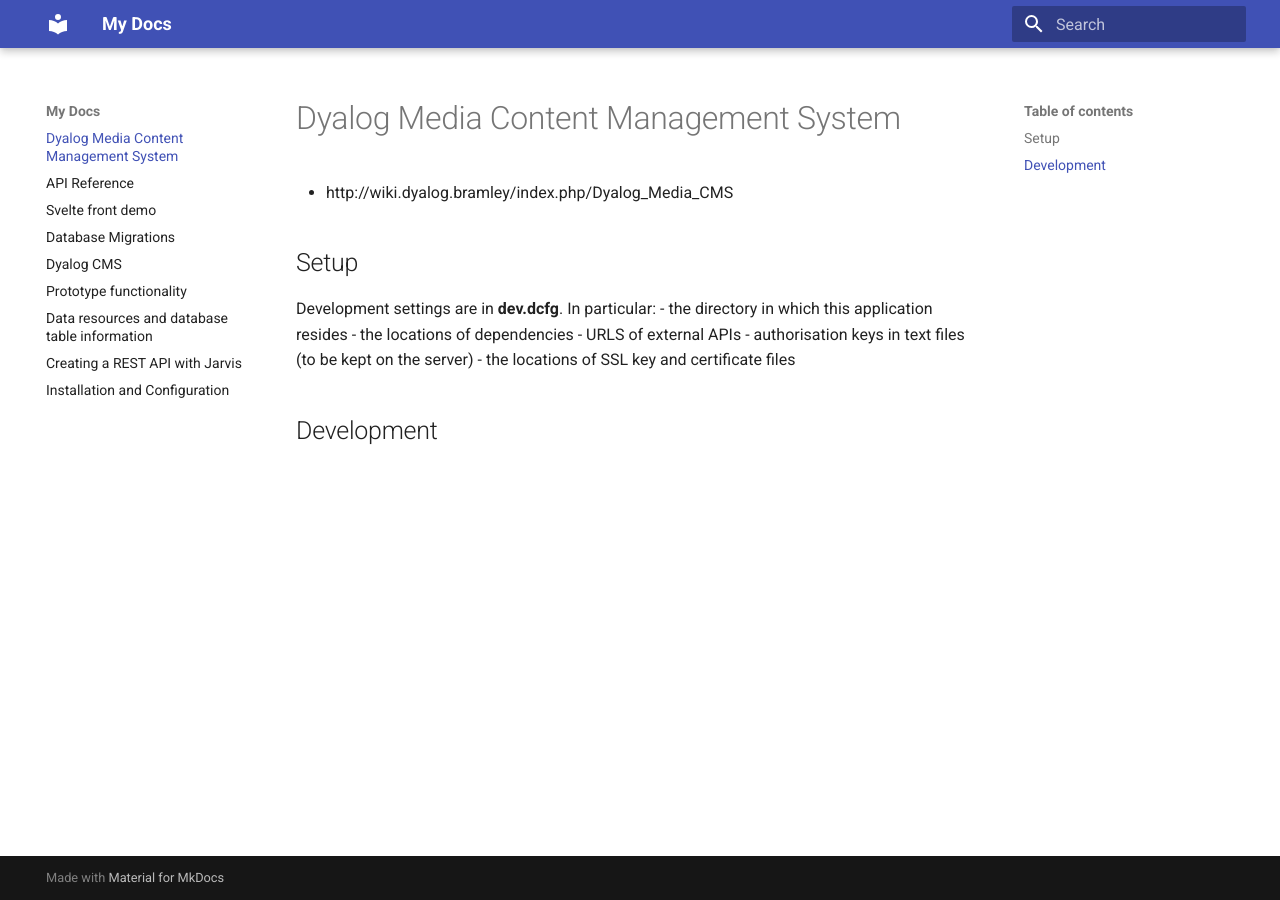
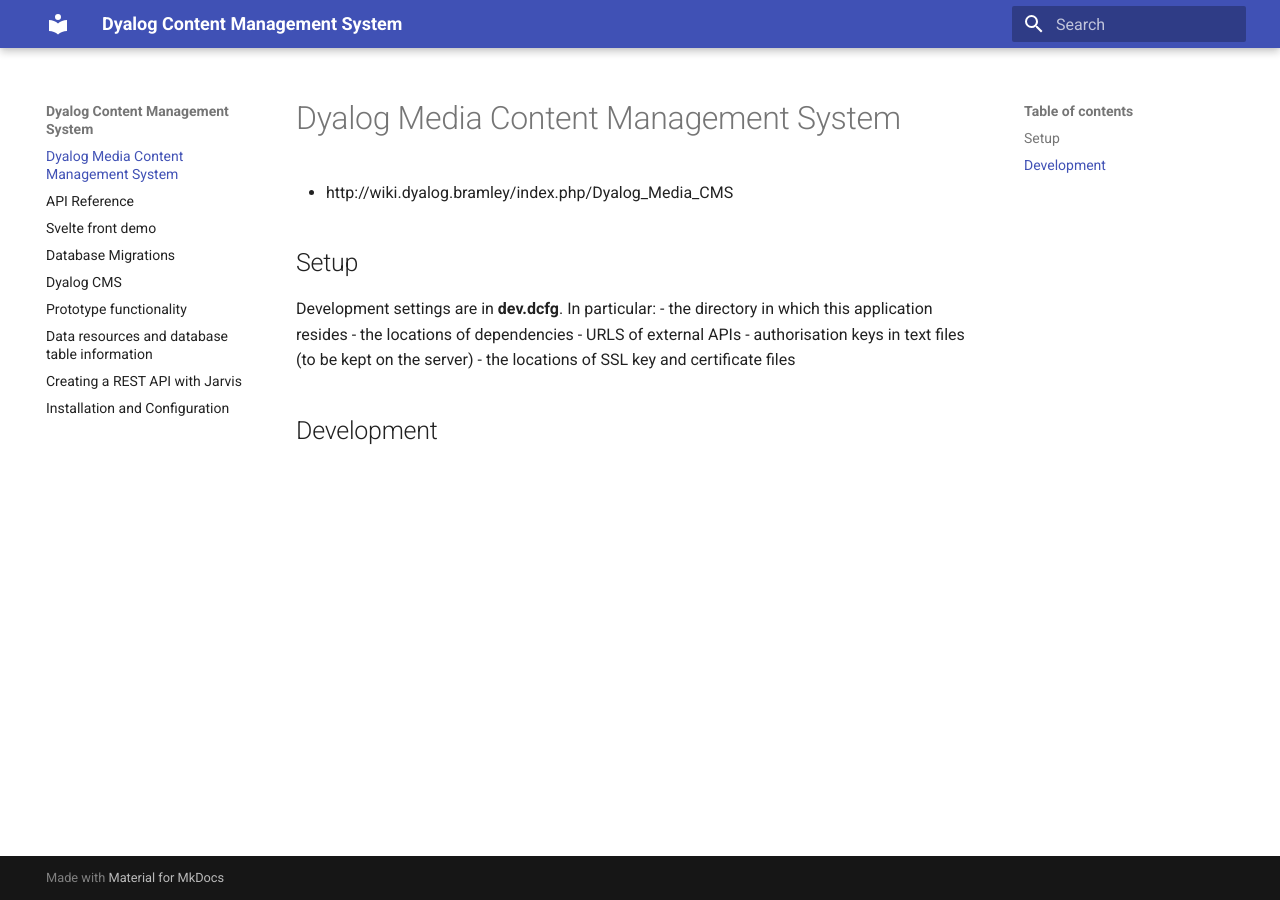
Before and after one commit to Dyalog/DCMS, an MkDocs documentation site: the page built from docs/index.md, in a window 1280 px wide. Built offline with MkDocs 1.6.1 and Material for MkDocs 9.7.7, drawn with Linux system fonts in a browser that asks for light colours.

Commit message:
docs site name

```diff
--- a/mkdocs.yml
+++ b/mkdocs.yml
@@ -1,4 +1,4 @@
-site_name: My Docs
+site_name: Dyalog Content Management System
 theme:
   name: material
 markdown_extensions:
```
